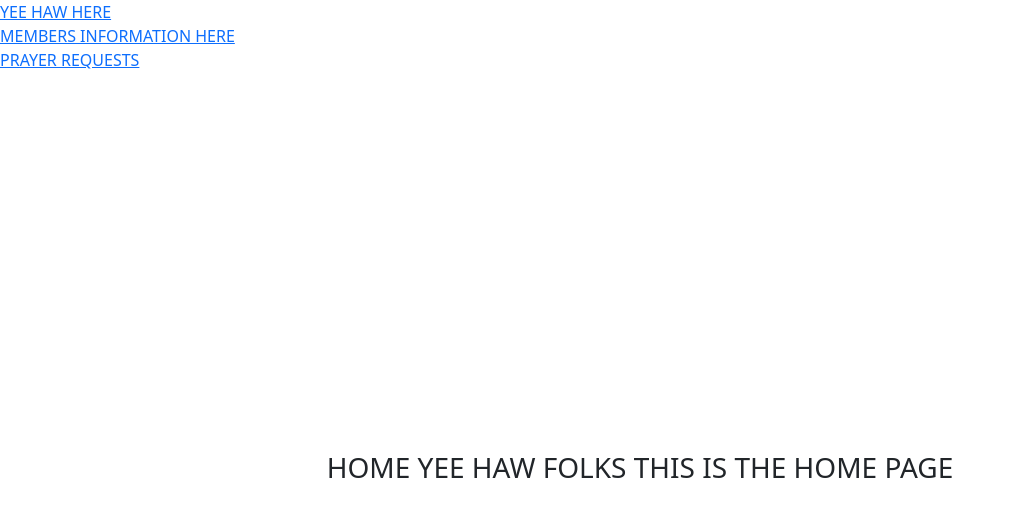
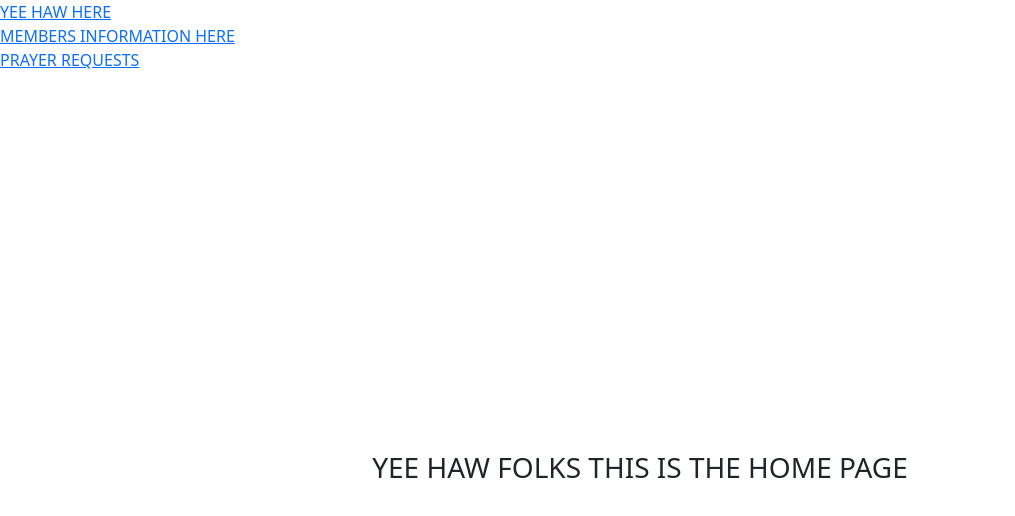
Before and after one commit to kdb23/csbs, a React (Create React App) app in the folder client/: page /home in a window 1280 px wide. Shown: the top 516 px of the page, without its empty margins (0-1015 px from the left). Built offline with nearby package versions, Linux system fonts and the light colour scheme; no server answers.

Commit message:
readme changes for outcome of site functionality

```diff
--- a/client/src/Home.js
+++ b/client/src/Home.js
@@ -6,7 +6,7 @@ function Home() {
     return(
         <div className='d-flex align-items-center justify-content-center' style={{height : '100vh'}}>
             <div className='text-center'>
-                <h3>HOME YEE HAW FOLKS THIS IS THE HOME PAGE</h3>
+                <h3>YEE HAW FOLKS THIS IS THE HOME PAGE</h3>
             </div>
         </div>
     )
```
Also changed, not shown: 1 other file (tests, documents, lock files or other folders).
